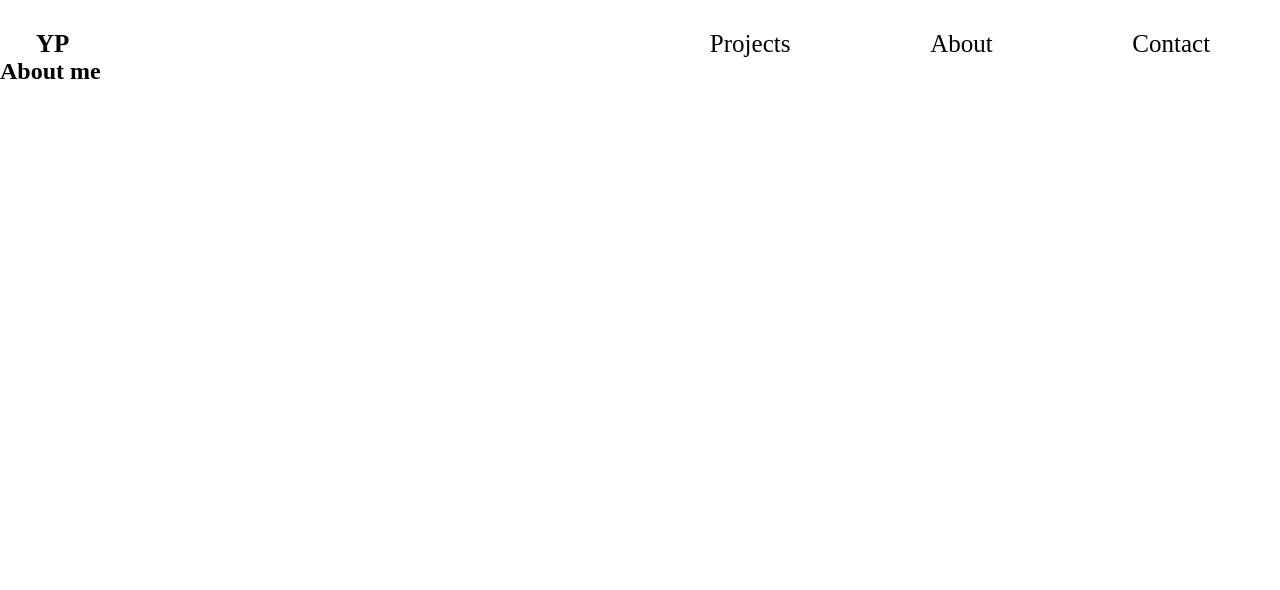
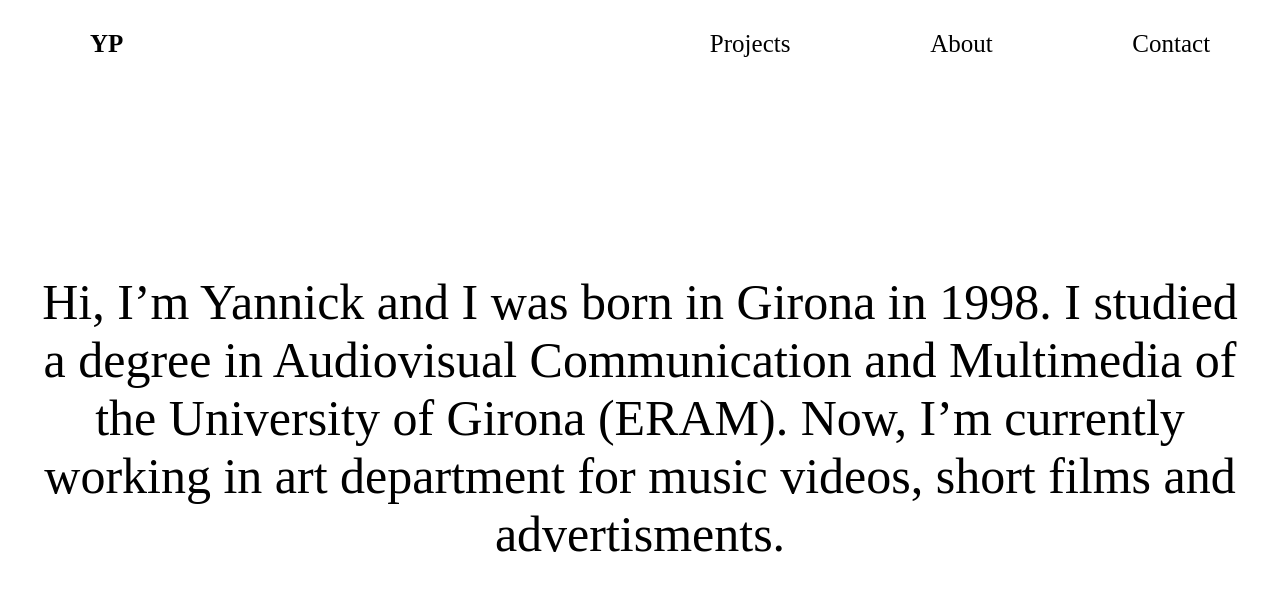
Before and after one commit to SantiagoMC52/yannickpalahi, a React (Create React App) app: page /aboutme in a window 1280 px wide. Shown: the top 590 px of the page. Built offline with nearby package versions, Linux system fonts and the light colour scheme.

Commit message:
Add information in about me component

```diff
--- /dev/null
+++ b/src/components/Aboutme/aboutme.scss
@@ -0,0 +1,42 @@
+@import './../../styles/mixins.scss';
+@import './../../styles/variables.scss';
+
+*,
+*::after,
+*::before {
+    margin: 0;
+    padding: 0;
+    box-sizing: border-box;
+}
+
+.aboutme-container {
+    @include flexbox(row, center);
+    align-items: center;
+    height: 90vh;
+
+    &__text {
+        padding: 40px 5px 0px 5px;
+        margin: 5px;
+        height: 90vh;
+        font-size: 35px;
+        text-align: center;
+    }
+}
+
+@media (min-width: 600px) {
+    .aboutme-container {
+        @include flexbox(row, center);
+        align-items: center;
+        height: 90vh;
+
+        &__text {
+            @include flexbox(row, center);
+            align-items: center;
+            width: 1600px;
+            padding: 20px;
+            margin: 20px;
+            font-size: 50px;
+            text-align: center;
+        }
+    }
+}
--- a/src/components/Aboutme/index.jsx
+++ b/src/components/Aboutme/index.jsx
@@ -1,7 +1,15 @@
 import React from 'react';
+import './aboutme.scss';
 
 const Aboutme = () => (
-  <h2>About me</h2>
+  <section className="aboutme-container">
+    <div className="aboutme-container__text">
+      Hi, I’m Yannick and I was born in Girona in 1998. I studied a degree in
+      Audiovisual Communication and Multimedia of the University of Girona
+      (ERAM). Now, I’m currently working in art department for music videos,
+      short films and advertisments.
+    </div>
+  </section>
 );
 
 export default Aboutme;
--- a/src/components/Header/header.scss
+++ b/src/components/Header/header.scss
@@ -36,7 +36,7 @@ body {
 
     &__initials{
         margin-top: 30px;
-        margin-left: 36px;
+        margin-left: 90px;
         font-weight: 600;
     }
     &__nav {
```
